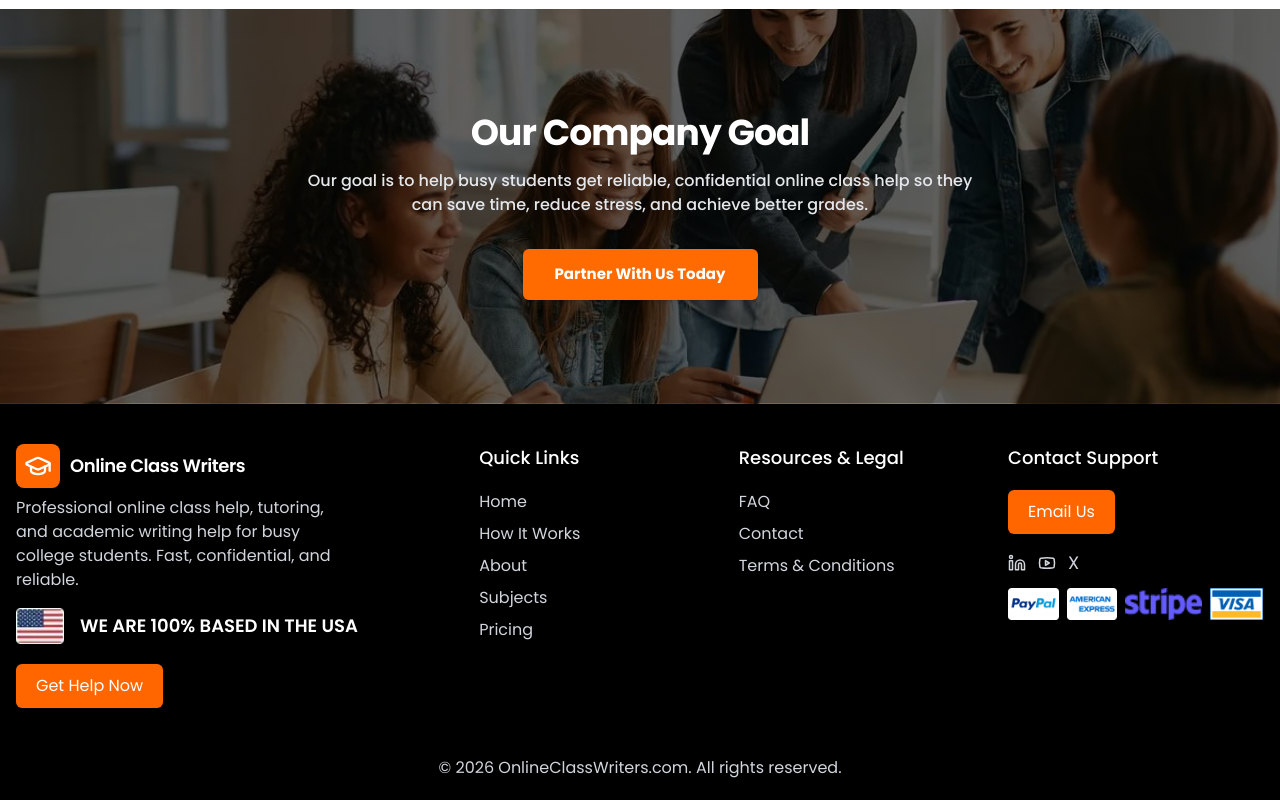
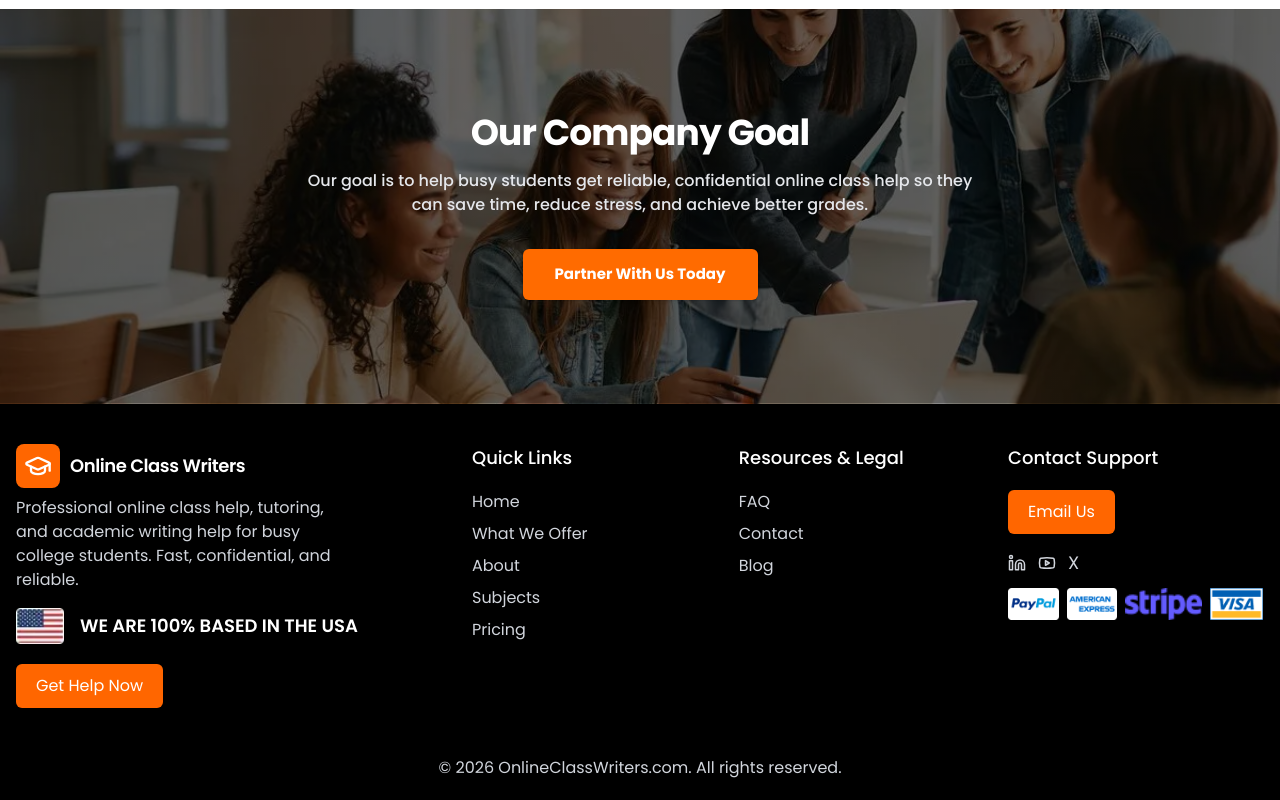
Before and after one commit to Mern-Unbeatable/alainmwadzua, a React app: page /about in a window 1280 px wide. Shown: the part 2527-3327 px from the top of the page. Built offline with nearby package versions, Linux system fonts and the light colour scheme.

Commit message:
Refactor CTASection and Footer components for improved link accuracy; enhance Layout component with scroll restoration

```diff
--- a/src/components/CTASection.jsx
+++ b/src/components/CTASection.jsx
@@ -1,16 +1,16 @@
-
-
 import React from "react";
 
-
 const DEFAULT_TITLE = "Ready to Get Started?";
-const DEFAULT_DESCRIPTION = "Stop stressing over coursework. Let our experts handle it.";
+const DEFAULT_DESCRIPTION =
+  "Stop stressing over coursework. Let our experts handle it.";
 const DEFAULT_BUTTON_TEXT = "Get Help Now";
 
-const CTASection = ({   title = DEFAULT_TITLE,
+const CTASection = ({
+  title = DEFAULT_TITLE,
   description = DEFAULT_DESCRIPTION,
   buttonText = DEFAULT_BUTTON_TEXT,
-  image }) => {
+  image,
+}) => {
   // Using a sample study image if none is passed via props to match the vibe
   const bgImage = image || "/cta.webp";
 
@@ -19,7 +19,7 @@ const CTASection = ({   title = DEFAULT_TITLE,
       className="relative flex items-center justify-center py-16 md:py-20 lg:py-26  bg-cover bg-center bg-no-repeat"
       style={{
         // Applied the exact #00000099 overlay color over the image
-        backgroundImage: `linear-gradient(#00000099, #00000099), url(${bgImage})`
+        backgroundImage: `linear-gradient(#00000099, #00000099), url(${bgImage})`,
       }}
     >
       <div className="container mx-auto px-4 relative z-10 text-center">
--- a/src/components/Footer.jsx
+++ b/src/components/Footer.jsx
@@ -5,16 +5,16 @@ import { GraduationCap, Linkedin, Youtube } from "lucide-react";
 
 const QUICK_LINKS = [
   { label: "Home", to: ROUTES.HOME },
-  { label: "How It Works", to: ROUTES.SERVICES },
+  { label: "What We Offer", to: ROUTES.WHAT_WE_OFFER },
   { label: "About", to: ROUTES.ABOUT },
-  { label: "Subjects", to: ROUTES.SERVICES },
-  { label: "Pricing", to: ROUTES.SERVICES },
+  { label: "Subjects", to: ROUTES.SUBJECTS },
+  { label: "Pricing", to: ROUTES.PRICING },
 ];
 
 const RESOURCE_LINKS = [
-  { label: "FAQ", to: ROUTES.CONTACT },
+  { label: "FAQ", to: ROUTES.FAQ },
   { label: "Contact", to: ROUTES.CONTACT },
-  { label: "Terms & Conditions", to: ROUTES.CONTACT },
+  { label: "Blog", to: ROUTES.BLOG },
 ];
 
 const Footer = memo(() => {
--- a/src/components/Layout.jsx
+++ b/src/components/Layout.jsx
@@ -1,9 +1,15 @@
-import React, { memo } from "react";
-import { Outlet } from "react-router-dom";
+import React, { memo, useEffect } from "react";
+import { Outlet, useLocation } from "react-router-dom";
 import Navbar from "./Navbar";
 import Footer from "./Footer";
 
 const Layout = memo(() => {
+  const { pathname } = useLocation();
+
+  useEffect(() => {
+    window.scrollTo(0, 0);
+  }, [pathname]);
+
   return (
     <div className="">
       <Navbar />
```
